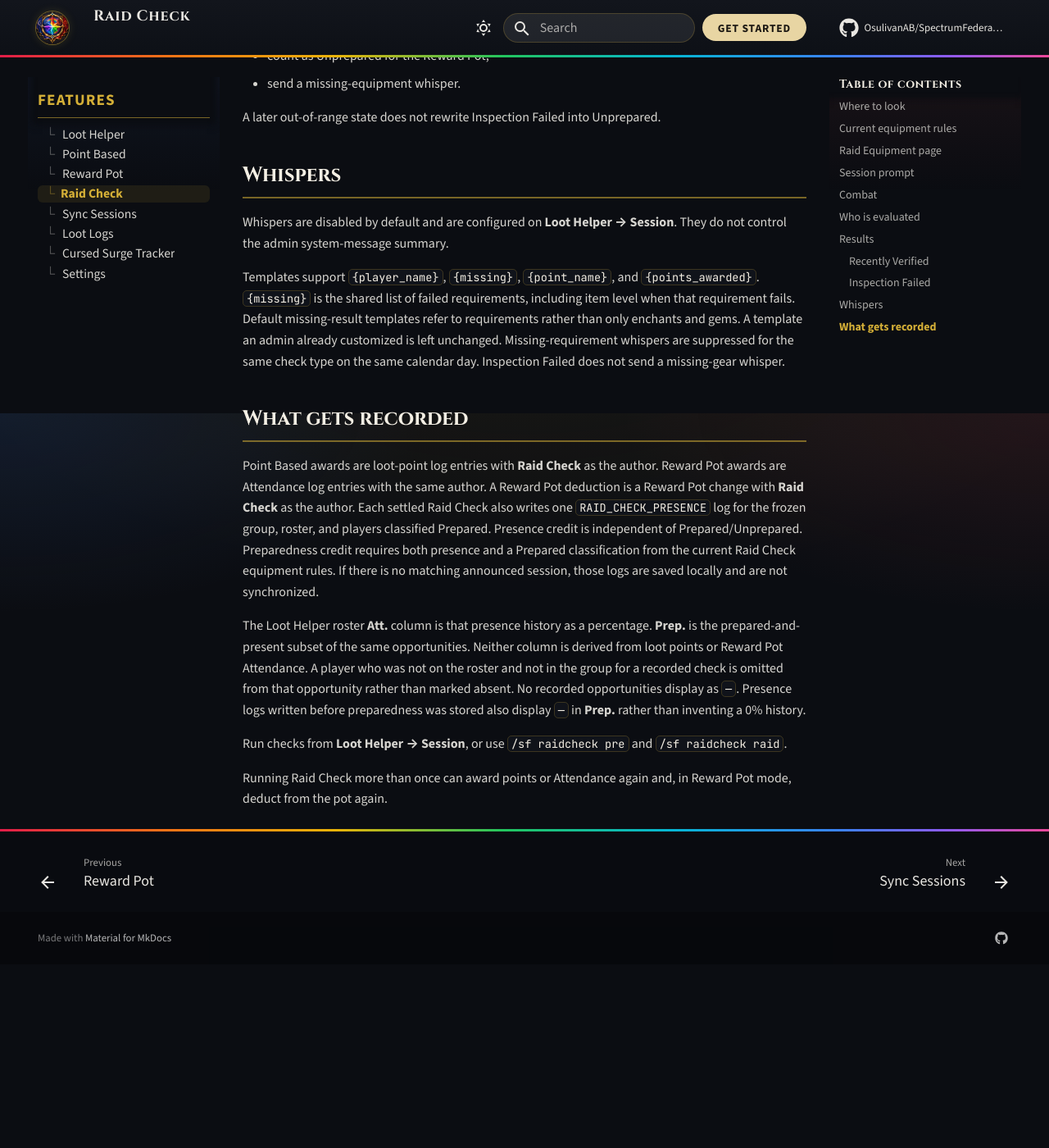
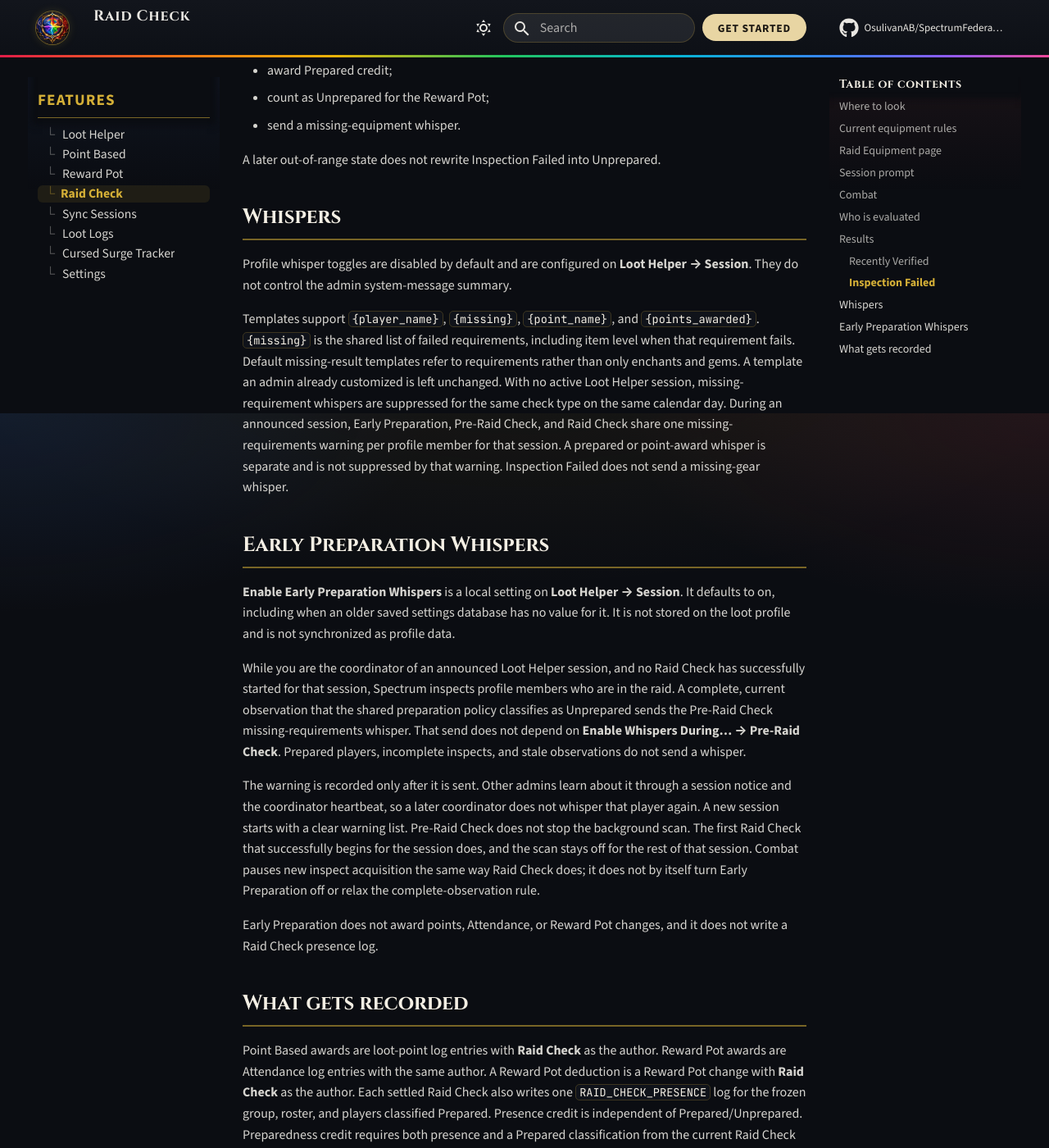
Before and after one commit to OsulivanAB/SpectrumFederation, an MkDocs documentation site: the page built from docs/features/raid-check.md, in a window 1280 px wide and 1400 px high, scrolled down 3696 px. Shown: the whole window at 82% size. Built offline with MkDocs 1.6.1 and Material for MkDocs 9.7.7, drawn with Linux system fonts in a browser that asks for light colours; comment, search, counter and statistics services are not loaded; before the commit the page ends 4872 px from its top, so only the background shows below that; some of the changed text lies outside the part shown.

Commit message:
Add early preparation whispers for the session coordinator.
While an announced Loot Helper session is active, the coordinator can inspect profile members and whisper missing preparation once per session before Raid Check starts.

Co-authored-by: anthony.r.bahl <anthony.r.bahl@gmail.com>

```diff
--- a/docs/features/raid-check.md
+++ b/docs/features/raid-check.md
@@ -30,7 +30,7 @@ A real empty slot is not the same as unresolved equipment. Missing item links, u
 
 Open **Raid Equipment** to review the current group. The page works with no loot profile and no Loot Helper session. It shows each visible member, Blizzard's overall equipped item level, the last known item in each tracked slot, and pulsing indicators for missing items, required enchants, empty sockets, or a missing limited gem. When an active profile has a minimum item level and the player's known item level is below it, the iLvl value itself pulses red. The rest of the row does not. With no active profile, or with the requirement disabled, item level is shown with no threshold warning.
 
-**Enable Auto Refresh** is off by default and is stored as `lootHelper.raidCheckAuditAutoRefresh`. It does not require a profile. Use **Refresh Snapshot** for a short manual inspect pass. Background inspection runs only while this page is open and auto refresh or a manual refresh window is active.
+**Enable Auto Refresh** is off by default and is stored as `lootHelper.raidCheckAuditAutoRefresh`. It does not require a profile. Use **Refresh Snapshot** for a short manual inspect pass. Raid Equipment background inspection runs while this page is open and auto refresh or a manual refresh window is active. Early Preparation Whispers can keep the same shared inspect pipeline running while that page is closed. Turning one of those consumers off does not stop inspection the other one still needs.
 
 Equipment observations are runtime-only. `/reload` clears them. Older SavedVariables equipment snapshots, if present, stay on disk and are not used.
 
@@ -87,9 +87,19 @@ A later out-of-range state does not rewrite Inspection Failed into Unprepared.
 
 ## Whispers
 
-Whispers are disabled by default and are configured on **Loot Helper → Session**. They do not control the admin system-message summary.
+Profile whisper toggles are disabled by default and are configured on **Loot Helper → Session**. They do not control the admin system-message summary.
 
-Templates support `{player_name}`, `{missing}`, `{point_name}`, and `{points_awarded}`. `{missing}` is the shared list of failed requirements, including item level when that requirement fails. Default missing-result templates refer to requirements rather than only enchants and gems. A template an admin already customized is left unchanged. Missing-requirement whispers are suppressed for the same check type on the same calendar day. Inspection Failed does not send a missing-gear whisper.
+Templates support `{player_name}`, `{missing}`, `{point_name}`, and `{points_awarded}`. `{missing}` is the shared list of failed requirements, including item level when that requirement fails. Default missing-result templates refer to requirements rather than only enchants and gems. A template an admin already customized is left unchanged. With no active Loot Helper session, missing-requirement whispers are suppressed for the same check type on the same calendar day. During an announced session, Early Preparation, Pre-Raid Check, and Raid Check share one missing-requirements warning per profile member for that session. A prepared or point-award whisper is separate and is not suppressed by that warning. Inspection Failed does not send a missing-gear whisper.
+
+## Early Preparation Whispers
+
+**Enable Early Preparation Whispers** is a local setting on **Loot Helper → Session**. It defaults to on, including when an older saved settings database has no value for it. It is not stored on the loot profile and is not synchronized as profile data.
+
+While you are the coordinator of an announced Loot Helper session, and no Raid Check has successfully started for that session, Spectrum inspects profile members who are in the raid. A complete, current observation that the shared preparation policy classifies as Unprepared sends the Pre-Raid Check missing-requirements whisper. That send does not depend on **Enable Whispers During… → Pre-Raid Check**. Prepared players, incomplete inspects, and stale observations do not send a whisper.
+
+The warning is recorded only after it is sent. Other admins learn about it through a session notice and the coordinator heartbeat, so a later coordinator does not whisper that player again. A new session starts with a clear warning list. Pre-Raid Check does not stop the background scan. The first Raid Check that successfully begins for the session does, and the scan stays off for the rest of that session. Combat pauses new inspect acquisition the same way Raid Check does; it does not by itself turn Early Preparation off or relax the complete-observation rule.
+
+Early Preparation does not award points, Attendance, or Reward Pot changes, and it does not write a Raid Check presence log.
 
 ## What gets recorded
 
```
Also changed, not shown: docs/settings-ui.md (+1 -0 lines), 16 other files.
